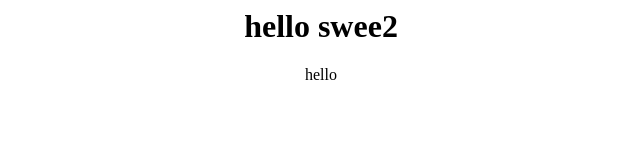
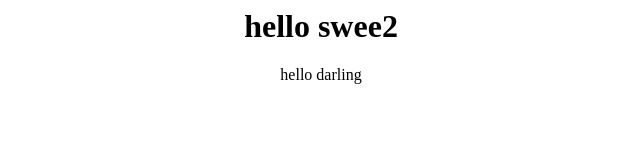
Before and after one commit to AaryRajpoot/grras_project, a plain HTML site: page index.html in a window 1280 px wide. Shown: the full height of the page, 319-959 px from the left. Drawn offline with Linux system fonts and the light colour scheme.

Commit message:
Update index.html

```diff
--- a/index.html
+++ b/index.html
@@ -1,2 +1,2 @@
 <center><h1>hello  swee2</h1><center>
-hello
+hello darling
```
